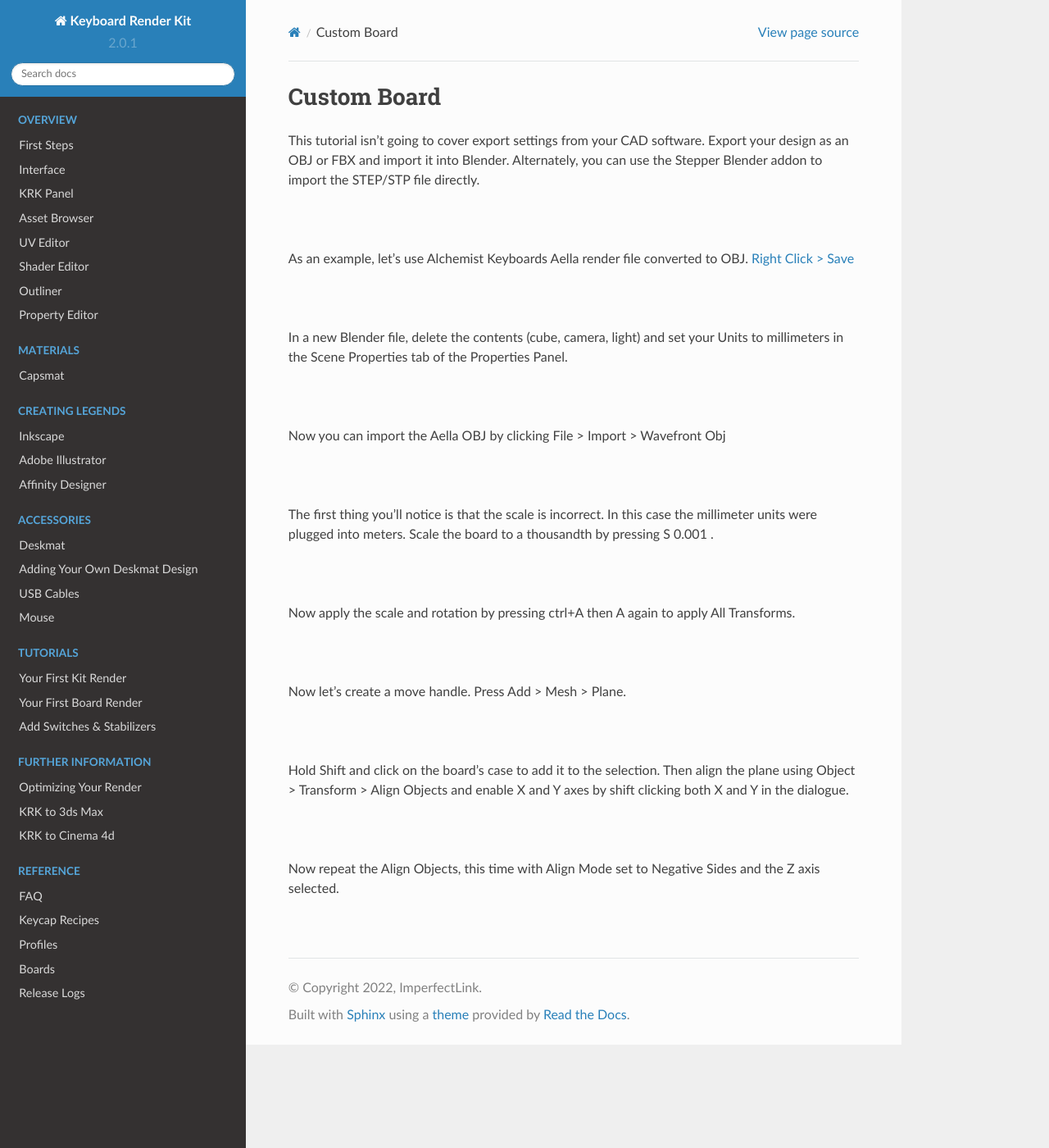
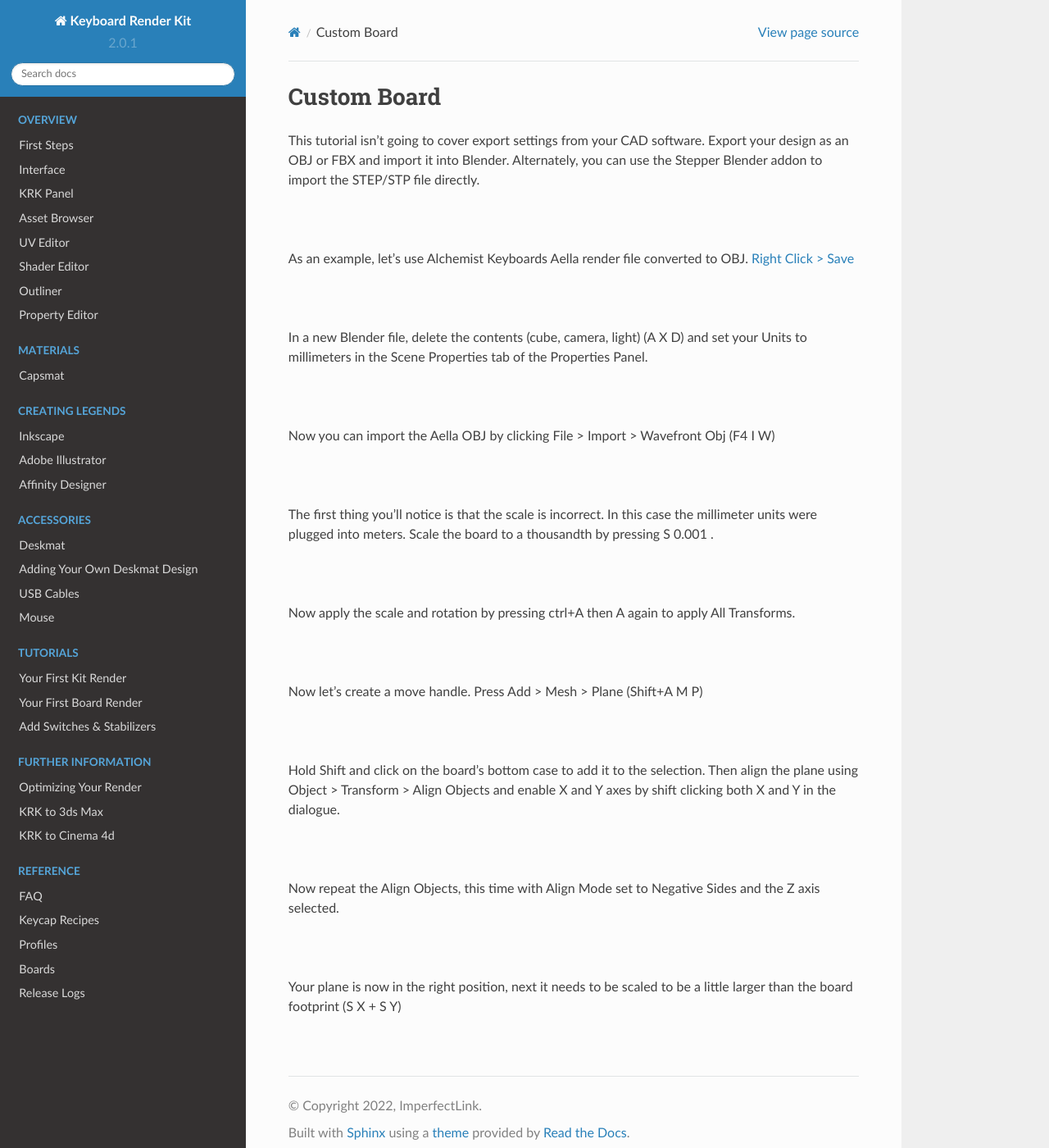
Before and after one commit to imperfectlink/KeyboardRenderKit, a Sphinx documentation site: the page built from docs/source/board_custom.rst, in a window 1280 px wide and 1400 px high. Shown: the whole window at 82% size. Built offline with Sphinx 7.4.7 and the Read the Docs theme 2.0.0, drawn with Linux system fonts in a browser that asks for light colours.

Commit message:
Update board_custom.rst

```diff
--- a/docs/source/board_custom.rst
+++ b/docs/source/board_custom.rst
@@ -9,11 +9,11 @@ As an example, let's use Alchemist Keyboards Aella render file converted to OBJ.
 
 |
 
-In a new Blender file, delete the contents (cube, camera, light) and set your Units to millimeters in the Scene Properties tab of the Properties Panel.
+In a new Blender file, delete the contents (cube, camera, light) (A X D) and set your Units to millimeters in the Scene Properties tab of the Properties Panel.
 
 |
 
-Now you can import the Aella OBJ by clicking File > Import > Wavefront Obj
+Now you can import the Aella OBJ by clicking File > Import > Wavefront Obj (F4 I W)
 
 |
 
@@ -25,14 +25,18 @@ Now apply the scale and rotation by pressing ctrl+A then A again to apply All Tr
 
 |
 
-Now let's create a move handle. Press Add > Mesh > Plane.
+Now let's create a move handle. Press Add > Mesh > Plane (Shift+A M P)
 
 |
 
-Hold Shift and click on the board's case to add it to the selection. Then align the plane using Object > Transform > Align Objects and enable X and Y axes by shift clicking both X and Y in the dialogue.
+Hold Shift and click on the board's bottom case to add it to the selection. Then align the plane using Object > Transform > Align Objects and enable X and Y axes by shift clicking both X and Y in the dialogue.
 
 |
 
 Now repeat the Align Objects, this time with Align Mode set to Negative Sides and the Z axis selected.
 
 |
+
+Your plane is now in the right position, next it needs to be scaled to be a little larger than the board footprint (S X + S Y)
+
+|
```
